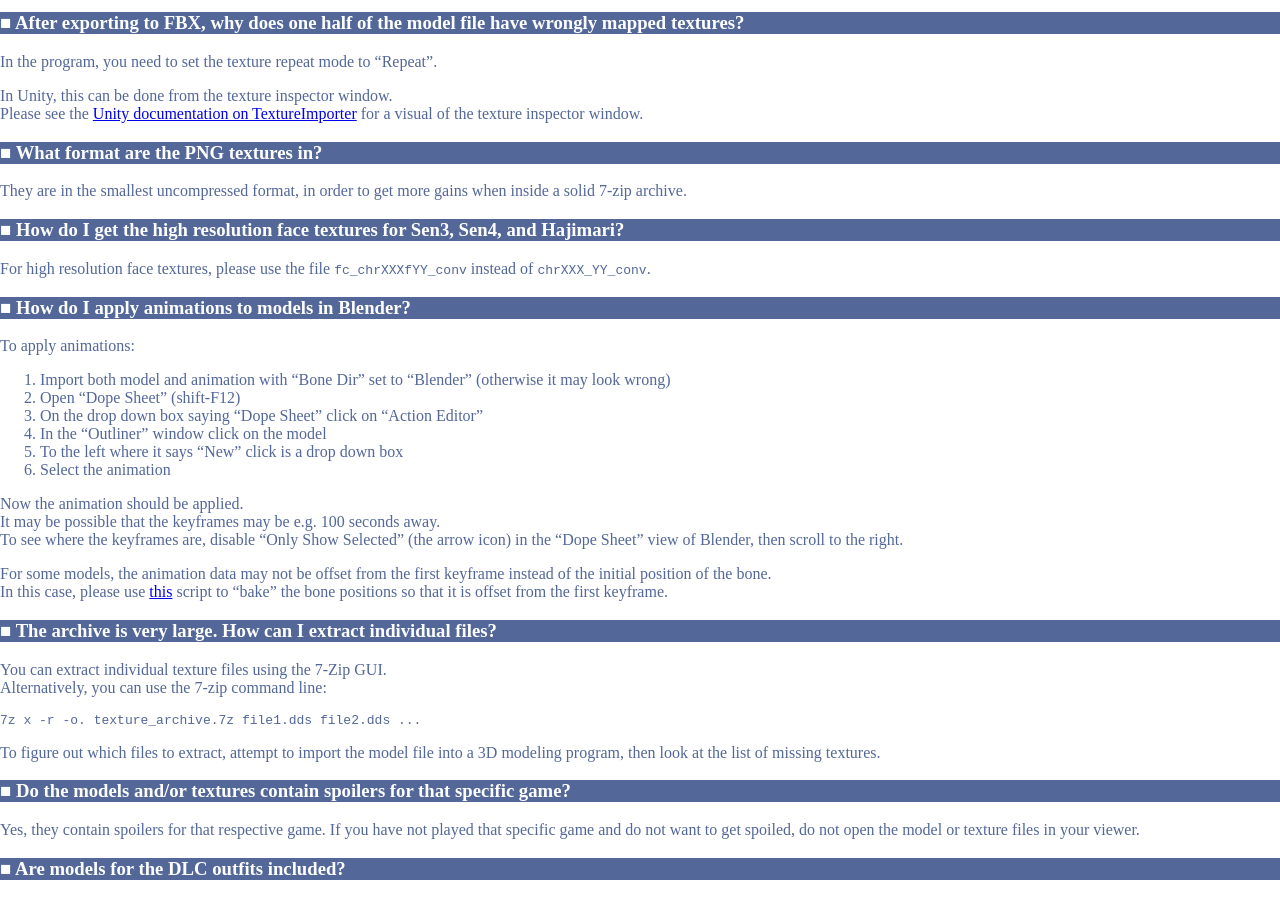
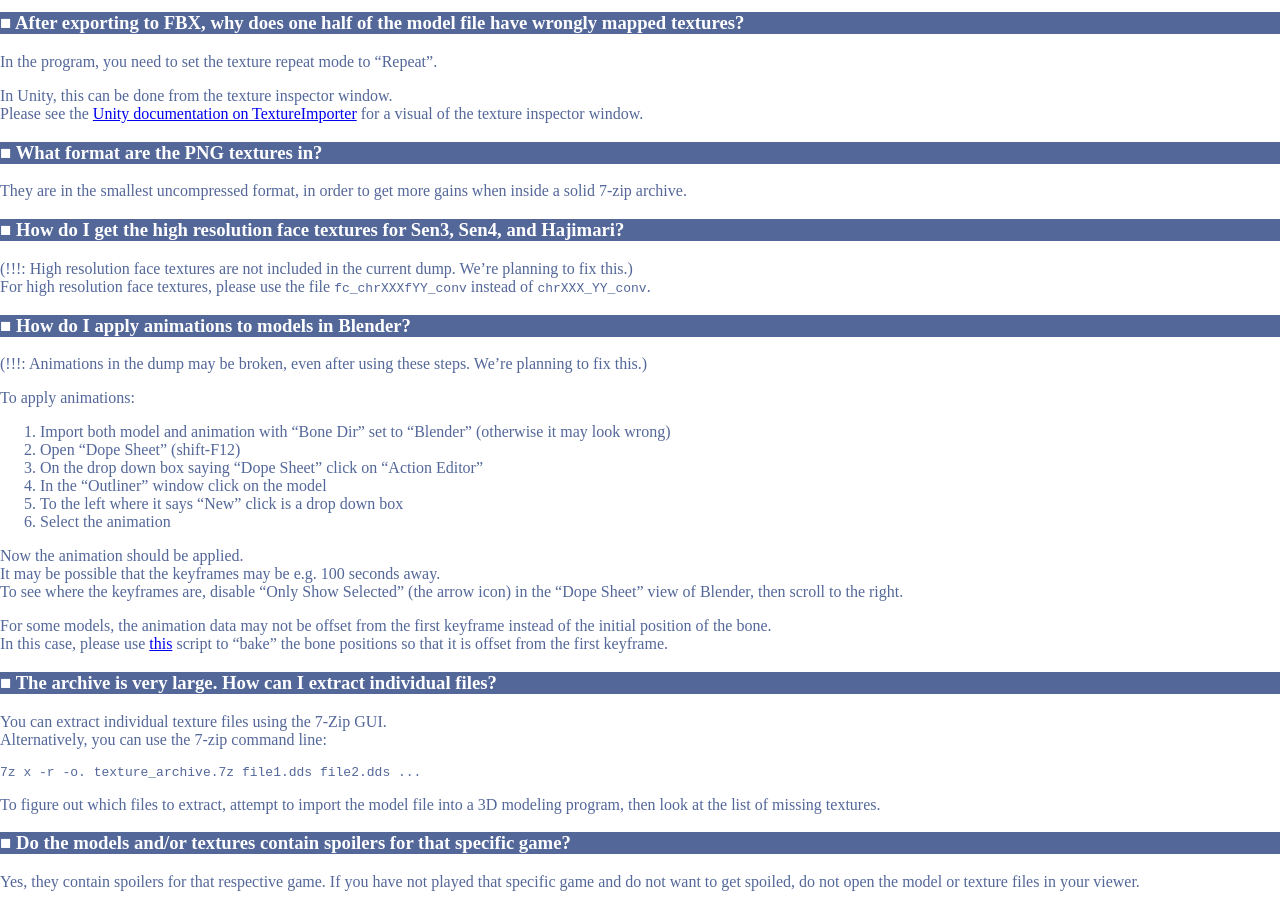
Before and after one commit to uyjulian/falcom-dumps, a Jekyll site: the page built from index.md, in a window 1280 px wide and 900 px high, scrolled down 1517 px. Built offline with Jekyll 4.4.1, drawn with Linux system fonts in a browser that asks for light colours.

Commit message:
Add note about missing features

```diff
--- a/index.md
+++ b/index.md
@@ -77,9 +77,11 @@ Please see the [Unity documentation on TextureImporter](https://docs.unity3d.com
 They are in the smallest uncompressed format, in order to get more gains when inside a solid 7-zip archive.
 
 ### How do I get the high resolution face textures for Sen3, Sen4, and Hajimari?
+(!!!: High resolution face textures are not included in the current dump. We're planning to fix this.)
 For high resolution face textures, please use the file `fc_chrXXXfYY_conv` instead of `chrXXX_YY_conv`.
 
 ### How do I apply animations to models in Blender?
+(!!!: Animations in the dump may be broken, even after using these steps. We're planning to fix this.)
 
 To apply animations:
 1. Import both model and animation with "Bone Dir" set to "Blender" (otherwise it may look wrong)
```
